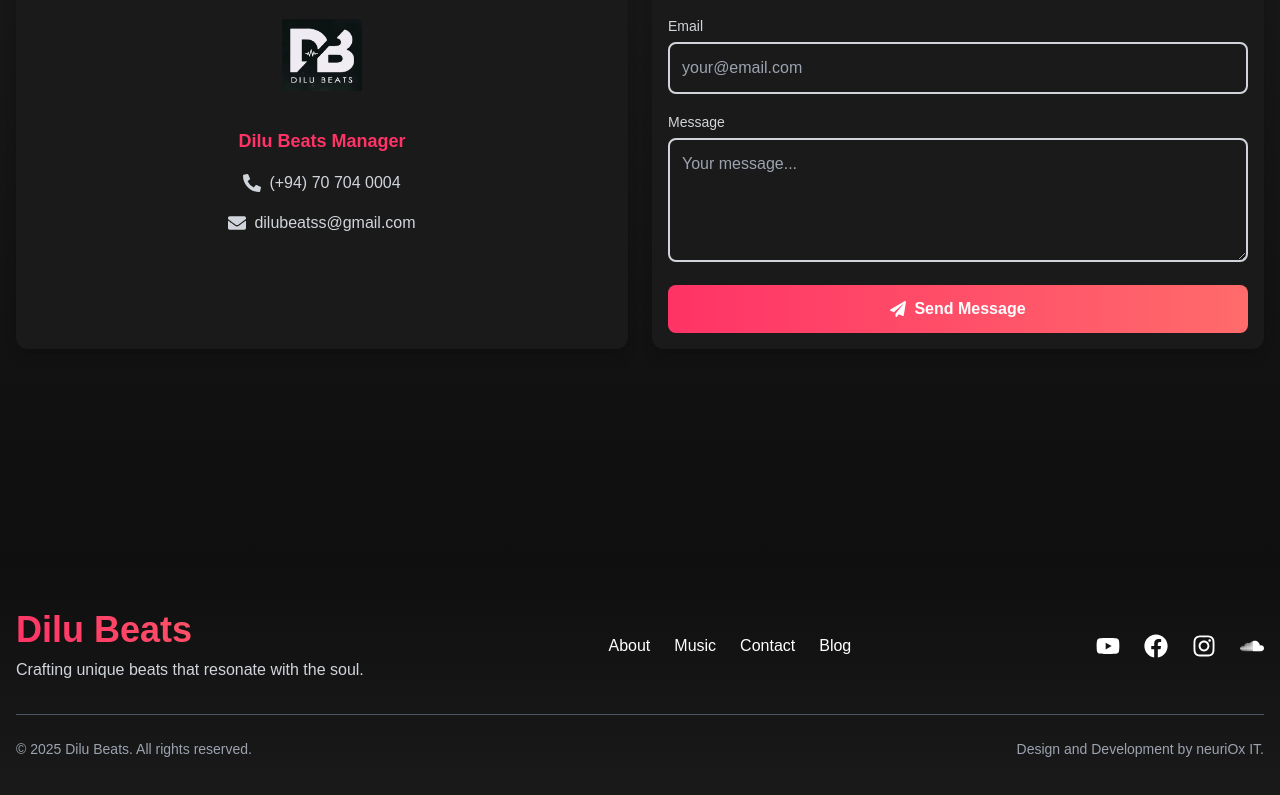
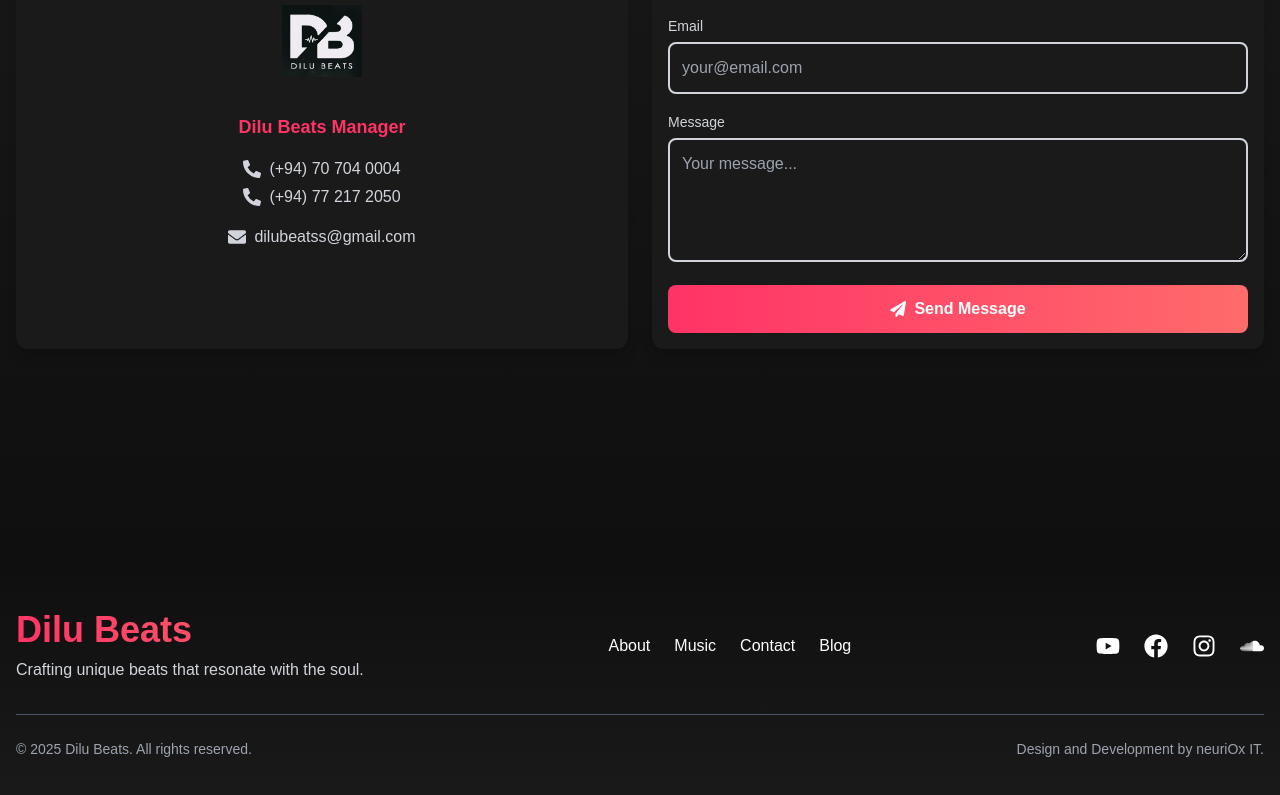
Before and after one commit to Pawarasasmina/Web-site-for-singer, a React (Vite) app: page / in a window 1280 px wide. Shown: the part 2875-3670 px from the top of the page. Built offline with nearby package versions, Linux system fonts and the light colour scheme.

Commit message:
iwaraaaai

```diff
--- a/src/components/Contact.jsx
+++ b/src/components/Contact.jsx
@@ -56,13 +56,23 @@ const Contact = () => {
           <div className="bg-secondary p-4 rounded-xl shadow-lg space-y-4 flex flex-col items-center justify-center transform transition-transform duration-500 hover:scale-105 hover:shadow-2xl">
   <img src={logo} alt="Dilu Beats Logo" className="w-20 h-20 object-contain mb-4" />
   <h3 className="text-lg font-semibold text-accent">Dilu Beats Manager</h3>
-            <div className="flex items-center gap-2 text-gray-300">
+  <div className="flex flex-col items-center text-gray-300 space-y-1">
+    <div className="flex items-center gap-2">
       <FaPhoneAlt size={18} />
       <p>
         <a href="tel:+94707040004" className="hover:underline">
           (+94) 70 704 0004
         </a>
       </p>
+    </div>
+    <div className="flex items-center gap-2">
+      <FaPhoneAlt size={18} />
+      <p>
+        <a href="tel:+94772172050" className="hover:underline">
+          (+94) 77 217 2050
+        </a>
+      </p>
+    </div>
   </div>
   <div className="flex items-center gap-2 text-gray-300">
     <FaEnvelope size={18} />
@@ -78,6 +88,7 @@ const Contact = () => {
     </p>
   </div>
 </div>
+
 
           {/* Contact Form */}
           <form onSubmit={sendEmail} className="space-y-4 bg-secondary p-4 rounded-xl shadow-lg">
```
Lines whose indentation alone changed are shown as unchanged.
